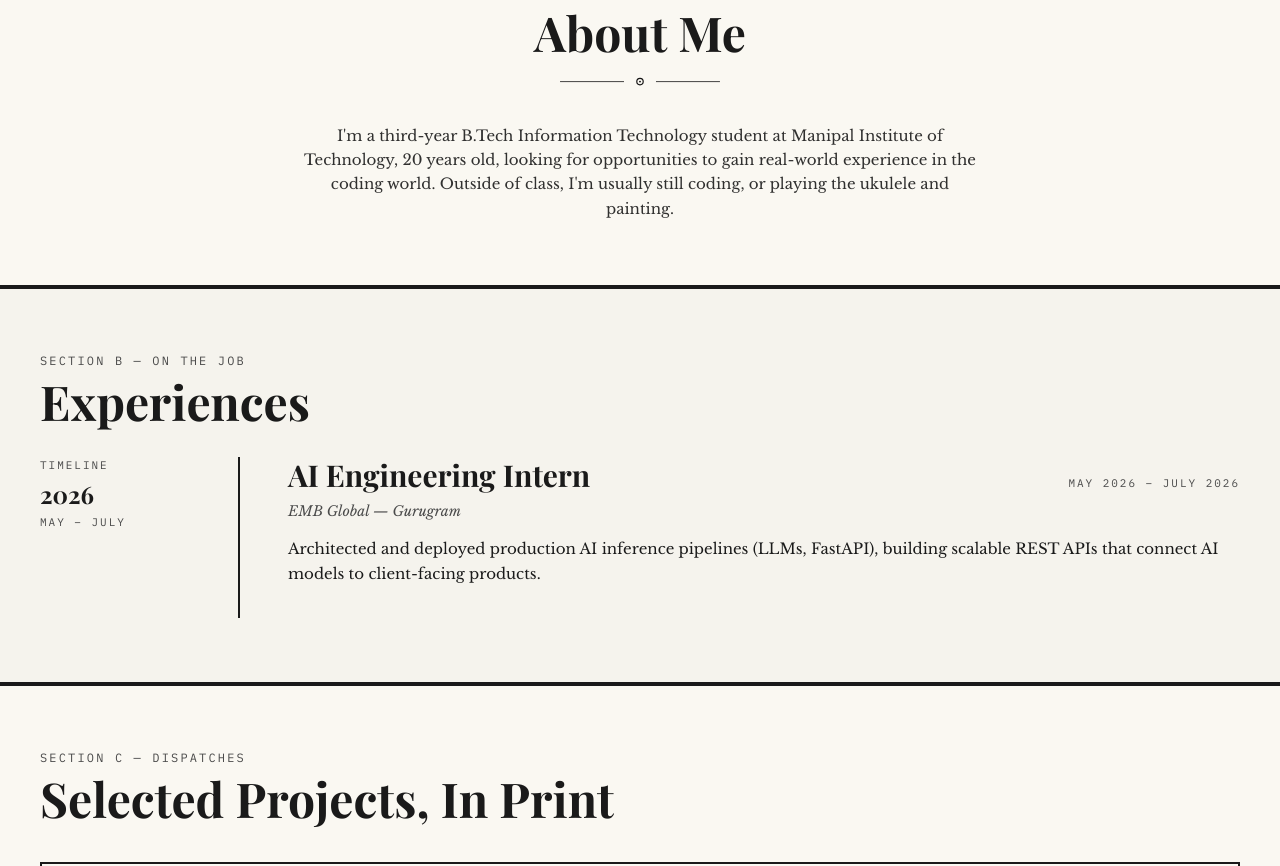
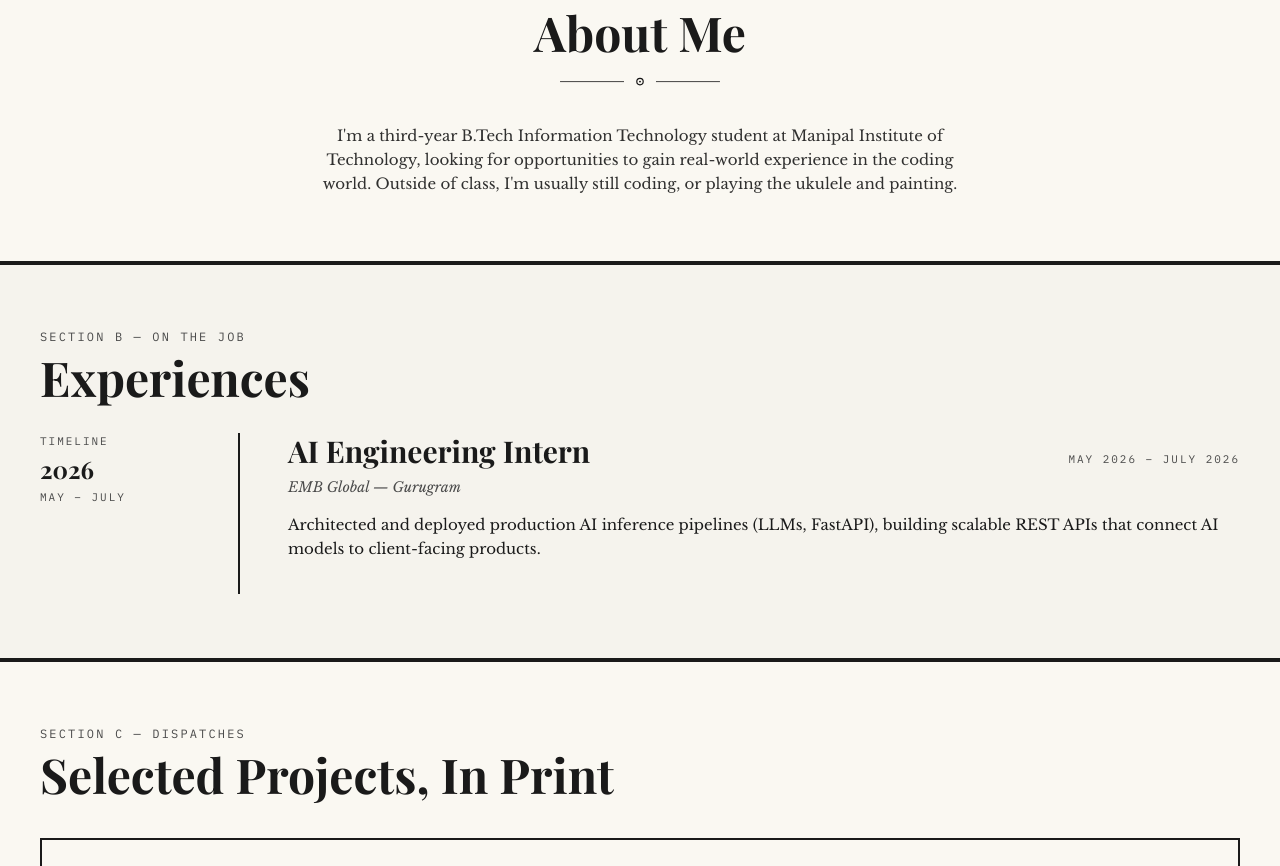
Before and after one commit to Janseesandsitsonaseesaw/Portfolio-jansi, a React (Vite) app in the folder frontend/: page / in a window 1280 px wide. Shown: the part 900-1766 px from the top of the page. Built offline with nearby package versions, Linux system fonts and the light colour scheme; no server answers; a web font is replaced by a local one.

Commit message:
removed age

```diff
--- a/frontend/src/components/About.jsx
+++ b/frontend/src/components/About.jsx
@@ -18,7 +18,7 @@ export default function About() {
         <div className="text-[15px] leading-relaxed text-ink/90 max-w-2xl mx-auto text-center">
           <p>
             I'm a third-year B.Tech Information Technology student at Manipal Institute of
-            Technology, 20 years old, looking for opportunities to gain real-world experience in
+            Technology, looking for opportunities to gain real-world experience in
             the coding world. Outside of class, I'm usually still coding, or playing the ukulele
             and painting.
           </p>
```
